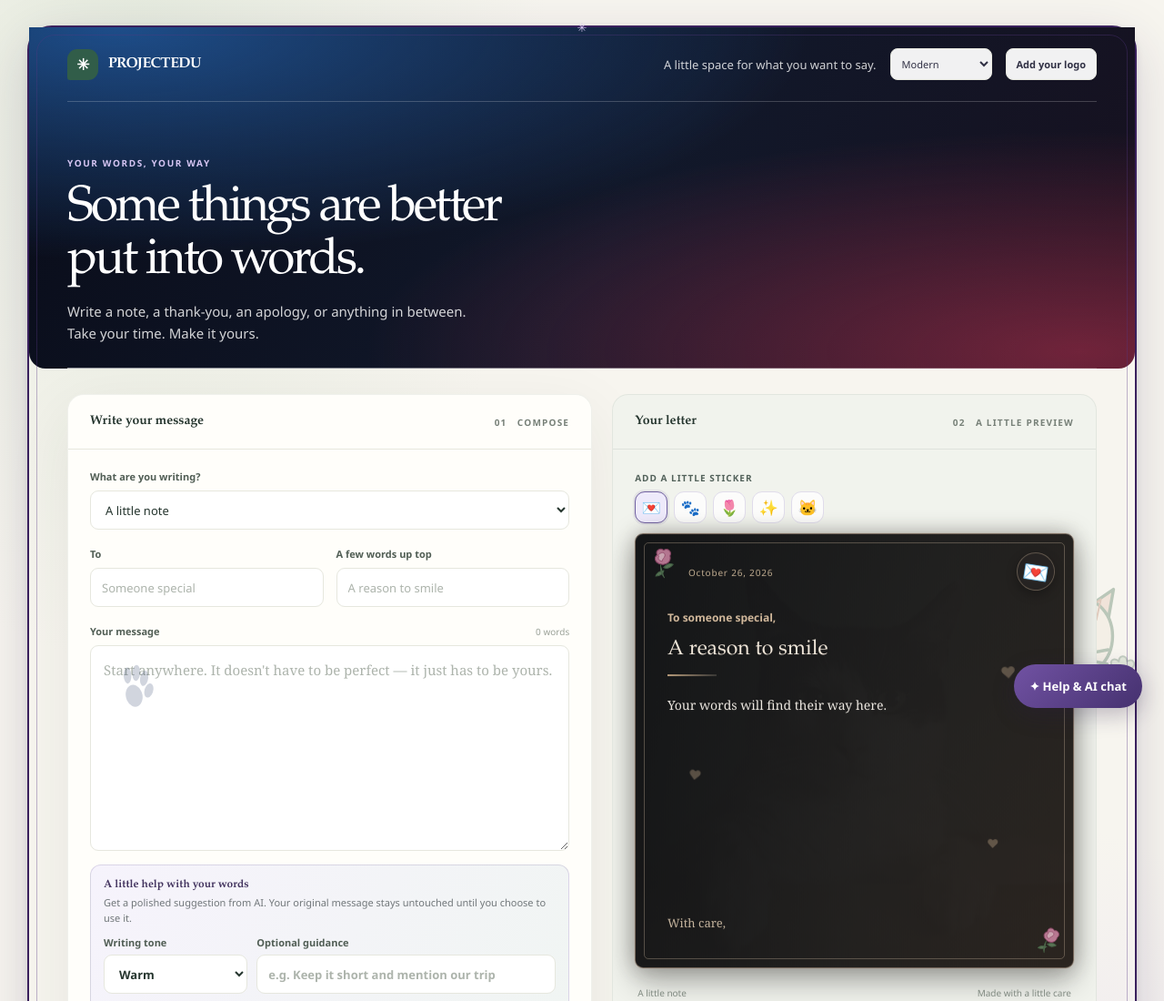
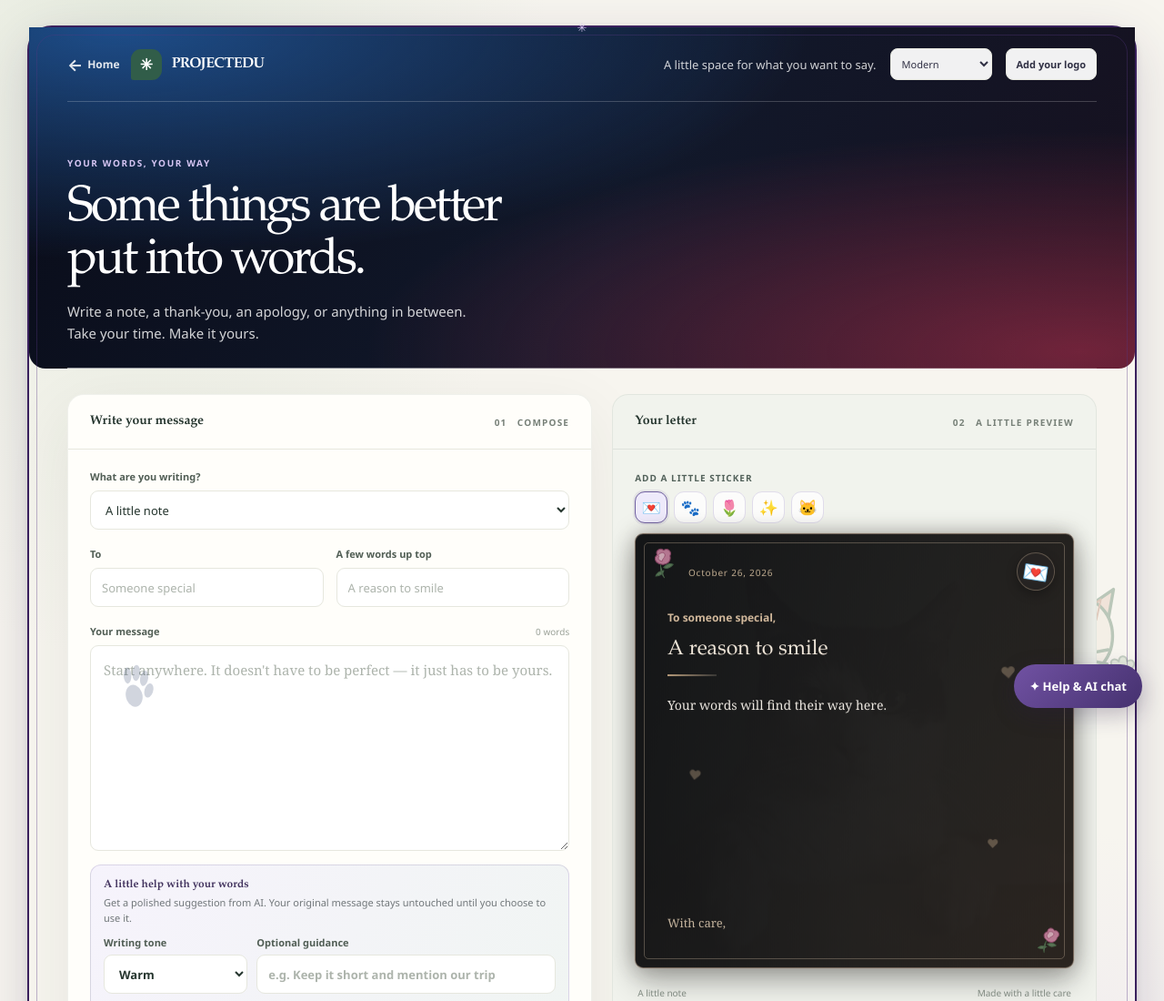
Before and after one commit to edwinkens13-pixel/project-edu, a plain HTML site: page letter.html in a window 1280 px wide. Shown: the top 1100 px of the page at 91% size. Drawn offline with Linux system fonts and the light colour scheme.

Commit message:
Add back navigation across site
Co-authored-by: Copilot <223556219+Copilot@users.noreply.github.com>

```diff
--- a/letter.html
+++ b/letter.html
@@ -110,6 +110,20 @@
       transform: translateX(-50%);
     }
     .topbar { position: relative; z-index: 3; }
+    .brand-navigation { display: flex; align-items: center; gap: 12px; }
+    .back-home {
+      display: inline-flex;
+      min-height: 36px;
+      align-items: center;
+      gap: 5px;
+      color: rgba(255, 255, 255, .88);
+      font-size: 12px;
+      font-weight: 700;
+      text-decoration: none;
+      white-space: nowrap;
+    }
+    .back-home:hover { color: #fff; text-decoration: underline; text-underline-offset: 4px; }
+    .back-home-arrow { font-size: 18px; line-height: 1; }
     .hero-panel {
       position: relative;
       z-index: 1;
@@ -796,7 +810,7 @@
       .hero-panel { margin-right: -14px; margin-left: -14px; padding-right: 14px; padding-left: 14px; border-radius: 0 0 13px 13px; }
       .page-shell::before { inset: 5px; border-radius: 13px; }
       .page-shell::after { top: -7px; }
-      .topbar { height: 68px; }
+      .topbar { height: auto; min-height: 68px; flex-wrap: wrap; gap: 8px; padding: 9px 0; }
       .top-note { font-size: 11px; }
       .header-tools { gap: 8px; }
       .font-select { width: 86px; height: 33px; padding: 0 5px; font-size: 10px; }
@@ -875,9 +889,12 @@
     </svg>
     <header class="hero-panel">
       <div class="topbar">
-        <div class="brand">
-          <span class="brand-mark" aria-hidden="true"><span id="brand-fallback">✳</span><img class="brand-logo" id="brand-logo" alt=""></span>
-          <span class="brand-name">PROJECTEDU</span>
+        <div class="brand-navigation">
+          <a class="back-home" href="index.html"><span class="back-home-arrow" aria-hidden="true">←</span> Home</a>
+          <div class="brand">
+            <span class="brand-mark" aria-hidden="true"><span id="brand-fallback">✳</span><img class="brand-logo" id="brand-logo" alt=""></span>
+            <span class="brand-name">PROJECTEDU</span>
+          </div>
         </div>
         <div class="header-tools">
           <span class="top-note">A little space for what you want to say.</span>
```
Also changed, not shown: technology.html (+1 -1 lines), terms.html (+13 -0 lines).
